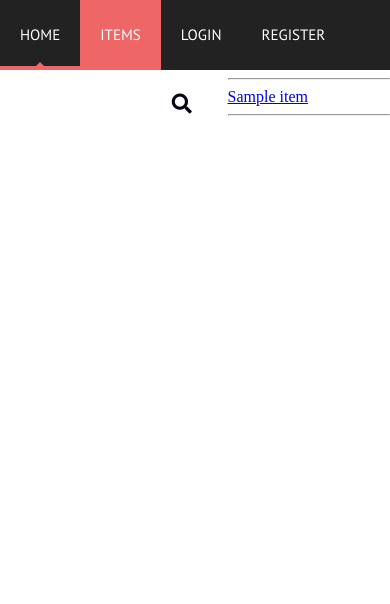
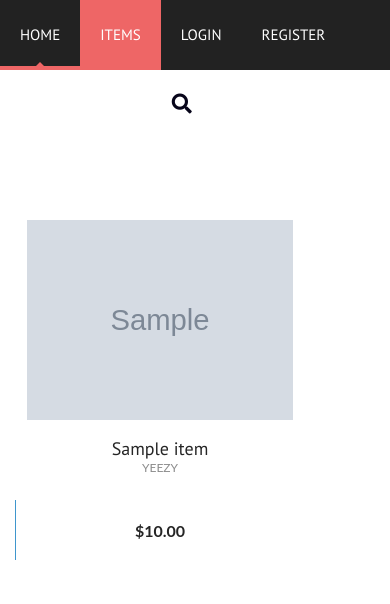
Before and after one commit to SqpuHkS/eCommerce_project, a Django app: page /items/list/ in a window 390 px wide. Shown: the top 604 px of the page. Run offline with Django 3.2, Linux system fonts and the light colour scheme; tables that the repository leaves empty hold one stand-in row (values such as "Sample post"); grey boxes marked "Sample" are stand-in pictures; some libraries are stand-ins or nearby versions.

Commit message:
added a card for page with list of items

```diff
--- a/items/templates/items/list.html
+++ b/items/templates/items/list.html
@@ -5,8 +5,8 @@
 {% endblock %}
 
 {% block content %}
-    <hr>
     {% for obj in object_list %}
-        <a href="{{ obj.get_absolute_url }}">{{ obj.title.capitalize }}</a> <br> <hr>
+        {% include 'items/snippets/list-card.html' %}
+
     {% endfor %}
 {% endblock %}
--- /dev/null
+++ b/items/templates/items/snippets/list-card.html
@@ -0,0 +1,38 @@
+{% load static %}
+
+<link rel="stylesheet" href="{% static 'css/items/list-card.css' %}">
+
+
+<div class="container page-wrapper">
+  <div class="page-inner">
+    <div class="row">
+      <div class="el-wrapper">
+        <div class="box-up">
+            {% if obj.image %}
+          <img class="img"  src="{{ obj.image.url }}">
+          {% endif %}
+          <div class="img-info">
+            <div class="info-inner">
+              <span class="p-name">{{ obj.title.capitalize }}</span>
+              <span class="p-company">Yeezy</span>
+            </div>
+            <div class="a-size">Available sizes : <span class="size">S , M , L , XL</span></div>
+          </div>
+        </div>
+
+        <div class="box-down">
+          <div class="h-bg">
+            <div class="h-bg-inner"></div>
+          </div>
+
+          <a class="cart" href="{{ obj.get_absolute_url }}">
+            <span class="price">${{obj.price}}</span>
+            <span class="add-to-cart">
+              <span class="txt">Details</span>
+            </span>
+          </a>
+        </div>
+      </div>
+    </div>
+  </div>
+</div>
--- /dev/null
+++ b/static/css/items/list-card.css
@@ -0,0 +1,273 @@
+img{
+  max-width:100%;
+  height:200px;
+}
+
+.d-flex {
+  display: -webkit-box;
+  display: -ms-flexbox;
+  display: flex;
+}
+
+.align-center {
+  -webkit-box-align: center;
+  -ms-flex-align: center;
+  align-items: center;
+}
+
+.flex-centerY-centerX {
+  justify-content: center;
+  -webkit-box-pack: center;
+  -ms-flex-pack: center;
+  justify-content: center;
+  -webkit-box-align: center;
+  -ms-flex-align: center;
+  align-items: center;
+}
+
+.page-wrapper {
+  height: 100%;
+  display: table;
+}
+
+.page-wrapper .page-inner {
+  display: table-cell;
+  vertical-align: middle;
+}
+
+.el-wrapper {
+  width: 360px;
+  padding: 15px;
+  margin: 15px auto;
+  background-color: #fff;
+}
+
+@media (max-width: 991px) {
+  .el-wrapper {
+    width: 345px;
+  }
+}
+
+@media (max-width: 767px) {
+  .el-wrapper {
+    width: 290px;
+    margin: 30px auto;
+  }
+}
+
+.el-wrapper:hover .h-bg {
+  left: 0px;
+}
+
+.el-wrapper:hover .price {
+  left: 20px;
+  -webkit-transform: translateY(-50%);
+  -ms-transform: translateY(-50%);
+  -o-transform: translateY(-50%);
+  transform: translateY(-50%);
+  color: #818181;
+}
+
+.el-wrapper:hover .add-to-cart {
+  left: 50%;
+}
+
+.el-wrapper:hover .img {
+  webkit-filter: blur(7px);
+  -o-filter: blur(7px);
+  -ms-filter: blur(7px);
+  filter: blur(7px);
+  filter: progid:DXImageTransform.Microsoft.Blur(pixelradius='7', shadowopacity='0.0');
+  opacity: 0.4;
+}
+
+.el-wrapper:hover .info-inner {
+  bottom: 155px;
+}
+
+.el-wrapper:hover .a-size {
+  -webkit-transition-delay: 300ms;
+  -o-transition-delay: 300ms;
+  transition-delay: 300ms;
+  bottom: 50px;
+  opacity: 1;
+}
+
+.el-wrapper .box-down {
+  width: 100%;
+  height: 60px;
+  position: relative;
+  overflow: hidden;
+}
+
+.el-wrapper .box-up {
+  width: 100%;
+  height: 300px;
+  position: relative;
+  overflow: hidden;
+  text-align: center;
+}
+
+.el-wrapper .img {
+  padding: 20px 0;
+  -webkit-transition: all 800ms cubic-bezier(0, 0, 0.18, 1);
+  -moz-transition: all 800ms cubic-bezier(0, 0, 0.18, 1);
+  -o-transition: all 800ms cubic-bezier(0, 0, 0.18, 1);
+  transition: all 800ms cubic-bezier(0, 0, 0.18, 1);
+  /* ease-out */
+  -webkit-transition-timing-function: cubic-bezier(0, 0, 0.18, 1);
+  -moz-transition-timing-function: cubic-bezier(0, 0, 0.18, 1);
+  -o-transition-timing-function: cubic-bezier(0, 0, 0.18, 1);
+  transition-timing-function: cubic-bezier(0, 0, 0.18, 1);
+  /* ease-out */
+}
+
+.h-bg {
+  -webkit-transition: all 800ms cubic-bezier(0, 0, 0.18, 1);
+  -moz-transition: all 800ms cubic-bezier(0, 0, 0.18, 1);
+  -o-transition: all 800ms cubic-bezier(0, 0, 0.18, 1);
+  transition: all 800ms cubic-bezier(0, 0, 0.18, 1);
+  /* ease-out */
+  -webkit-transition-timing-function: cubic-bezier(0, 0, 0.18, 1);
+  -moz-transition-timing-function: cubic-bezier(0, 0, 0.18, 1);
+  -o-transition-timing-function: cubic-bezier(0, 0, 0.18, 1);
+  transition-timing-function: cubic-bezier(0, 0, 0.18, 1);
+  /* ease-out */
+  width: 660px;
+  height: 100%;
+  background-color: #3f96cd;
+  position: absolute;
+  left: -659px;
+}
+
+.h-bg .h-bg-inner {
+  width: 50%;
+  height: 100%;
+  background-color: #464646;
+}
+
+.info-inner {
+  -webkit-transition: all 400ms cubic-bezier(0, 0, 0.18, 1);
+  -moz-transition: all 400ms cubic-bezier(0, 0, 0.18, 1);
+  -o-transition: all 400ms cubic-bezier(0, 0, 0.18, 1);
+  transition: all 400ms cubic-bezier(0, 0, 0.18, 1);
+  /* ease-out */
+  -webkit-transition-timing-function: cubic-bezier(0, 0, 0.18, 1);
+  -moz-transition-timing-function: cubic-bezier(0, 0, 0.18, 1);
+  -o-transition-timing-function: cubic-bezier(0, 0, 0.18, 1);
+  transition-timing-function: cubic-bezier(0, 0, 0.18, 1);
+  /* ease-out */
+  position: absolute;
+  width: 100%;
+  bottom: 25px;
+}
+
+.info-inner .p-name,
+.info-inner .p-company {
+  display: block;
+}
+
+.info-inner .p-name {
+  font-family: 'PT Sans', sans-serif;
+  font-size: 18px;
+  color: #252525;
+}
+
+.info-inner .p-company {
+  font-family: 'Lato', sans-serif;
+  font-size: 12px;
+  text-transform: uppercase;
+  color: #8c8c8c;
+}
+
+.a-size {
+  -webkit-transition: all 300ms cubic-bezier(0, 0, 0.18, 1);
+  -moz-transition: all 300ms cubic-bezier(0, 0, 0.18, 1);
+  -o-transition: all 300ms cubic-bezier(0, 0, 0.18, 1);
+  transition: all 300ms cubic-bezier(0, 0, 0.18, 1);
+  /* ease-out */
+  -webkit-transition-timing-function: cubic-bezier(0, 0, 0.18, 1);
+  -moz-transition-timing-function: cubic-bezier(0, 0, 0.18, 1);
+  -o-transition-timing-function: cubic-bezier(0, 0, 0.18, 1);
+  transition-timing-function: cubic-bezier(0, 0, 0.18, 1);
+  /* ease-out */
+  position: absolute;
+  width: 100%;
+  bottom: -20px;
+  font-family: 'PT Sans', sans-serif;
+  color: #828282;
+  opacity: 0;
+}
+
+.a-size .size {
+  color: #252525;
+}
+
+.cart {
+  display: block;
+  position: absolute;
+  width: 100%;
+  height: 100%;
+  top: 0;
+  left: 0;
+  font-family: 'Lato', sans-serif;
+  font-weight: 700;
+}
+
+.cart .price {
+  -webkit-transition: all 600ms cubic-bezier(0, 0, 0.18, 1);
+  -moz-transition: all 600ms cubic-bezier(0, 0, 0.18, 1);
+  -o-transition: all 600ms cubic-bezier(0, 0, 0.18, 1);
+  transition: all 600ms cubic-bezier(0, 0, 0.18, 1);
+  /* ease-out */
+  -webkit-transition-timing-function: cubic-bezier(0, 0, 0.18, 1);
+  -moz-transition-timing-function: cubic-bezier(0, 0, 0.18, 1);
+  -o-transition-timing-function: cubic-bezier(0, 0, 0.18, 1);
+  transition-timing-function: cubic-bezier(0, 0, 0.18, 1);
+  /* ease-out */
+  -webkit-transition-delay: 100ms;
+  -o-transition-delay: 100ms;
+  transition-delay: 100ms;
+  display: block;
+  position: absolute;
+  top: 50%;
+  left: 50%;
+  -webkit-transform: translate(-50%, -50%);
+  -ms-transform: translate(-50%, -50%);
+  -o-transform: translate(-50%, -50%);
+  transform: translate(-50%, -50%);
+  font-size: 16px;
+  color: #252525;
+}
+
+.cart .add-to-cart {
+  -webkit-transition: all 600ms cubic-bezier(0, 0, 0.18, 1);
+  -moz-transition: all 600ms cubic-bezier(0, 0, 0.18, 1);
+  -o-transition: all 600ms cubic-bezier(0, 0, 0.18, 1);
+  transition: all 600ms cubic-bezier(0, 0, 0.18, 1);
+  /* ease-out */
+  -webkit-transition-timing-function: cubic-bezier(0, 0, 0.18, 1);
+  -moz-transition-timing-function: cubic-bezier(0, 0, 0.18, 1);
+  -o-transition-timing-function: cubic-bezier(0, 0, 0.18, 1);
+  transition-timing-function: cubic-bezier(0, 0, 0.18, 1);
+  /* ease-out */
+  -webkit-transition-delay: 100ms;
+  -o-transition-delay: 100ms;
+  transition-delay: 100ms;
+  display: block;
+  position: absolute;
+  top: 50%;
+  left: 110%;
+  -webkit-transform: translate(-50%, -50%);
+  -ms-transform: translate(-50%, -50%);
+  -o-transform: translate(-50%, -50%);
+  transform: translate(-50%, -50%);
+}
+
+.cart .add-to-cart .txt {
+  font-size: 12px;
+  color: #fff;
+  letter-spacing: 0.045em;
+  text-transform: uppercase;
+  white-space: nowrap;
+}
```
